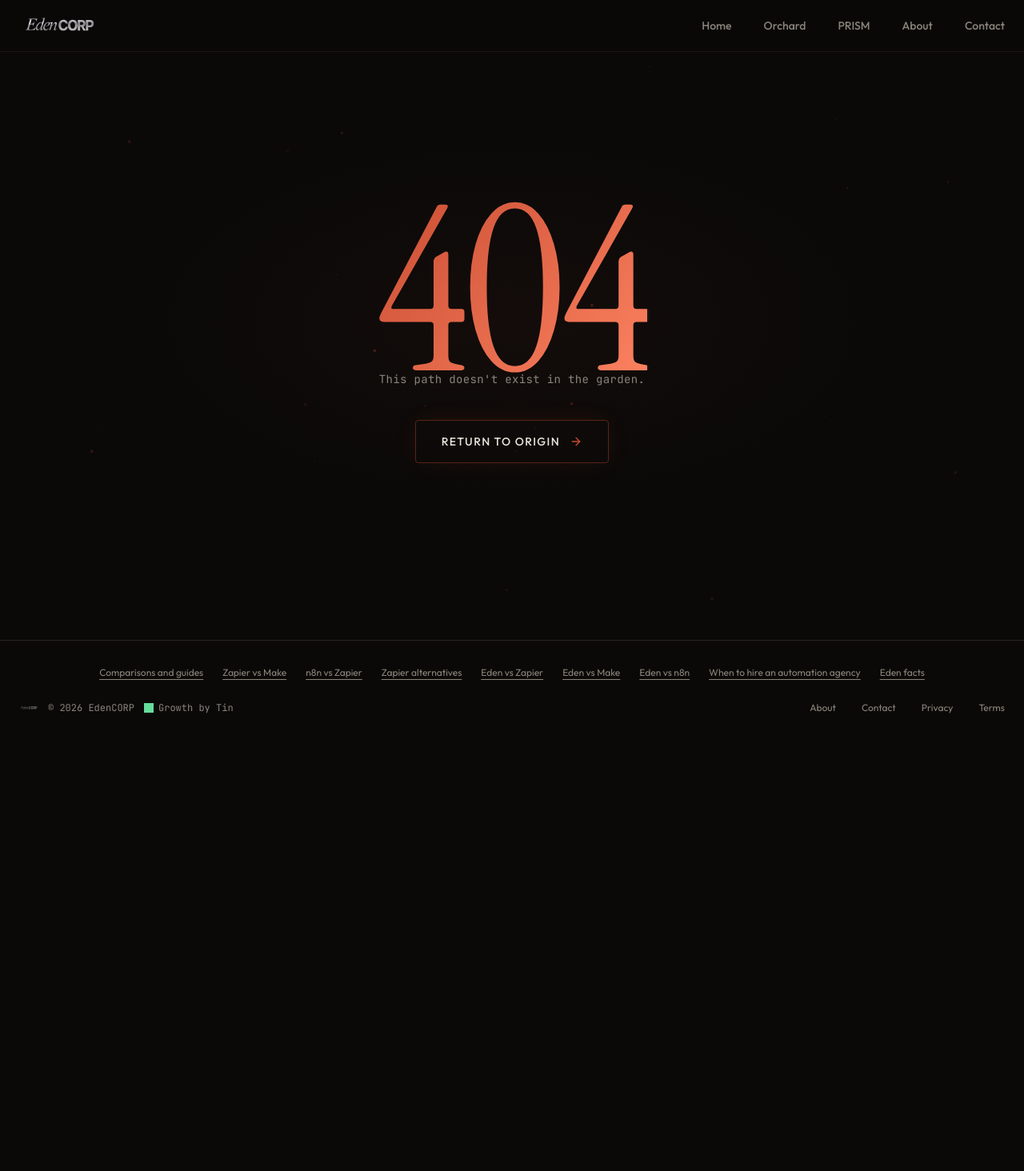
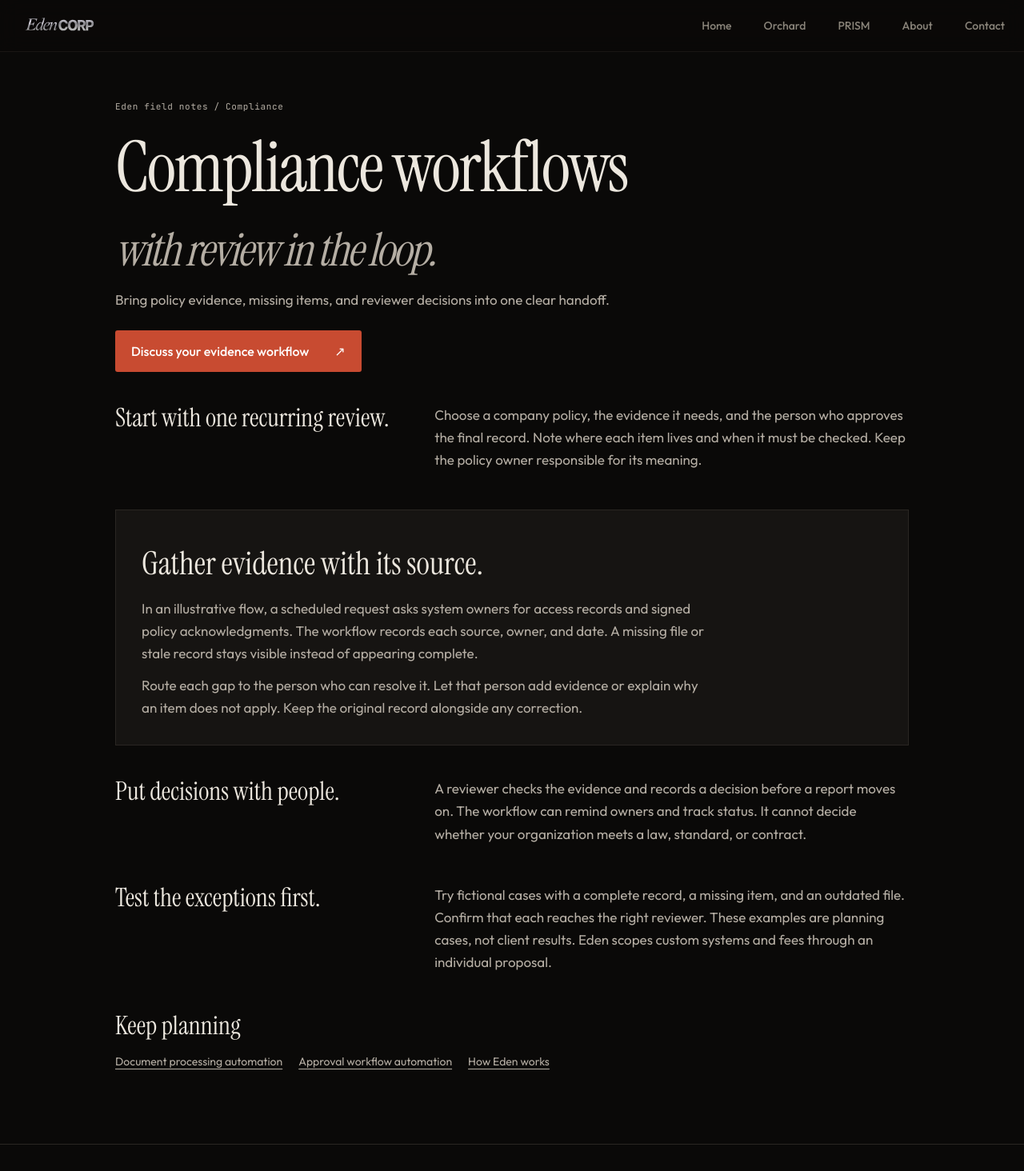
Before and after one commit to EdenCorporations/Luminous-Garden, a Next.js app: page /guides/compliance-workflow-automation in a window 1280 px wide. Before the commit this address had no page. Shown: the top 1464 px of the page at 80% size. Before the commit the page ends 929 px from the top, so only its background shows below. Built offline with nearby package versions, Linux system fonts and the light colour scheme.

Commit message:
Add compliance workflow automation guide
Co-authored-by: tin-computer[bot] <277149838+tin-computer[bot]@users.noreply.github.com>

```diff
--- /dev/null
+++ b/src/app/guides/compliance-workflow-automation/page.tsx
@@ -0,0 +1,74 @@
+import type { Metadata } from "next";
+import Link from "next/link";
+import styles from "../../compare/comparison.module.css";
+
+const url = "https://www.edencorp.org/guides/compliance-workflow-automation";
+const headline = "Compliance workflow automation with review in the loop";
+const searchTitle = "Compliance Workflow Automation for Evidence Handoffs | EdenCORP";
+const description = "Plan a compliance workflow that gathers evidence, routes gaps to owners, and keeps final review with your team. See a practical starting process.";
+const summary = "Bring policy evidence, missing items, and reviewer decisions into one clear handoff.";
+
+const schema = {
+  "@context": "https://schema.org",
+  "@graph": [
+    {
+      "@type": "Article", "@id": `${url}#article`, headline,
+      description: summary, url, mainEntityOfPage: url,
+      publisher: { "@id": "https://www.edencorp.org/#organization" },
+    },
+    {
+      "@type": "BreadcrumbList", "@id": `${url}#breadcrumb`,
+      itemListElement: [
+        { "@type": "ListItem", position: 1, name: "Home", item: "https://www.edencorp.org/" },
+        { "@type": "ListItem", position: 2, name: headline, item: url },
+      ],
+    },
+  ],
+};
+
+export const metadata: Metadata = {
+  title: searchTitle, description,
+  alternates: { canonical: "/guides/compliance-workflow-automation" },
+  openGraph: { title: searchTitle, description, url, type: "article" },
+};
+
+export default function ComplianceWorkflowAutomationGuide() {
+  return (
+    <main className={styles.guide}>
+      <script type="application/ld+json" dangerouslySetInnerHTML={{ __html: JSON.stringify(schema).replace(/</g, "\\u003c") }} />
+      <article>
+        <header className={styles.hero}>
+          <div className={styles.eyebrow}>Eden field notes / Compliance</div>
+          <h1>Compliance workflows<br /><span>with review in the loop.</span></h1>
+          <p>{summary}</p>
+          <Link className={styles.primary} href="/contact">Discuss your evidence workflow <span aria-hidden="true">↗</span></Link>
+        </header>
+        <section className={styles.choice}>
+          <h2>Start with one recurring review.</h2>
+          <p>Choose a company policy, the evidence it needs, and the person who approves the final record. Note where each item lives and when it must be checked. Keep the policy owner responsible for its meaning.</p>
+        </section>
+        <section className={styles.service}>
+          <h2>Gather evidence with its source.</h2>
+          <p>In an illustrative flow, a scheduled request asks system owners for access records and signed policy acknowledgments. The workflow records each source, owner, and date. A missing file or stale record stays visible instead of appearing complete.</p>
+          <p>Route each gap to the person who can resolve it. Let that person add evidence or explain why an item does not apply. Keep the original record alongside any correction.</p>
+        </section>
+        <section className={styles.choice}>
+          <h2>Put decisions with people.</h2>
+          <p>A reviewer checks the evidence and records a decision before a report moves on. The workflow can remind owners and track status. It cannot decide whether your organization meets a law, standard, or contract.</p>
+        </section>
+        <section className={styles.choice}>
+          <h2>Test the exceptions first.</h2>
+          <p>Try fictional cases with a complete record, a missing item, and an outdated file. Confirm that each reaches the right reviewer. These examples are planning cases, not client results. Eden scopes custom systems and fees through an individual proposal.</p>
+        </section>
+        <aside className={styles.notes} aria-label="Related guides">
+          <h2>Keep planning</h2>
+          <ul className={styles.sources}>
+            <li><Link className={styles.related} href="/guides/document-processing-automation">Document processing automation</Link></li>
+            <li><Link className={styles.related} href="/guides/approval-workflow-automation">Approval workflow automation</Link></li>
+            <li><Link className={styles.related} href="/how-we-work">How Eden works</Link></li>
+          </ul>
+        </aside>
+      </article>
+    </main>
+  );
+}
--- a/src/app/guides/document-processing-automation/page.tsx
+++ b/src/app/guides/document-processing-automation/page.tsx
@@ -83,6 +83,7 @@ export default function DocumentProcessingAutomationGuide() {
             <li><Link className={styles.related} href="/services/workflow-automation">Workflow automation services</Link></li>
             <li><Link className={styles.related} href="/guides/invoice-processing-automation">Invoice processing automation</Link></li>
             <li><Link className={styles.related} href="/guides/claims-processing-automation">Claims processing automation</Link></li>
+            <li><Link className={styles.related} href="/guides/compliance-workflow-automation">Compliance workflow automation</Link></li>
             <li><Link className={styles.related} href="/how-we-work">How Eden works</Link></li>
           </ul>
         </aside>
--- a/src/app/sitemap.ts
+++ b/src/app/sitemap.ts
@@ -36,6 +36,7 @@ export default function sitemap(): MetadataRoute.Sitemap {
     "/guides/claims-processing-automation",
     "/guides/asset-management-automation",
     "/guides/procurement-automation",
+    "/guides/compliance-workflow-automation",
     "/guides/automation-project-checklist",
   ];
   // These pages gained article markup or a resource link on September 13.
@@ -82,6 +83,7 @@ export default function sitemap(): MetadataRoute.Sitemap {
     ...(path === "/guides/claims-processing-automation" ? { lastModified: "2026-11-09" } : {}),
     ...(path === "/guides/asset-management-automation" ? { lastModified: "2026-11-09" } : {}),
     ...(path === "/guides/procurement-automation" ? { lastModified: "2026-11-09" } : {}),
+    ...(path === "/guides/compliance-workflow-automation" ? { lastModified: "2026-11-09" } : {}),
     ...(path === "/guides/automation-project-checklist" ? { lastModified: "2026-10-19" } : {}),
     ...(path === "/services/workflow-automation" ? { lastModified: "2026-10-24" } : {}),
     ...(path === "/capabilities" ? { lastModified: "2026-10-11" } : {}),
```
